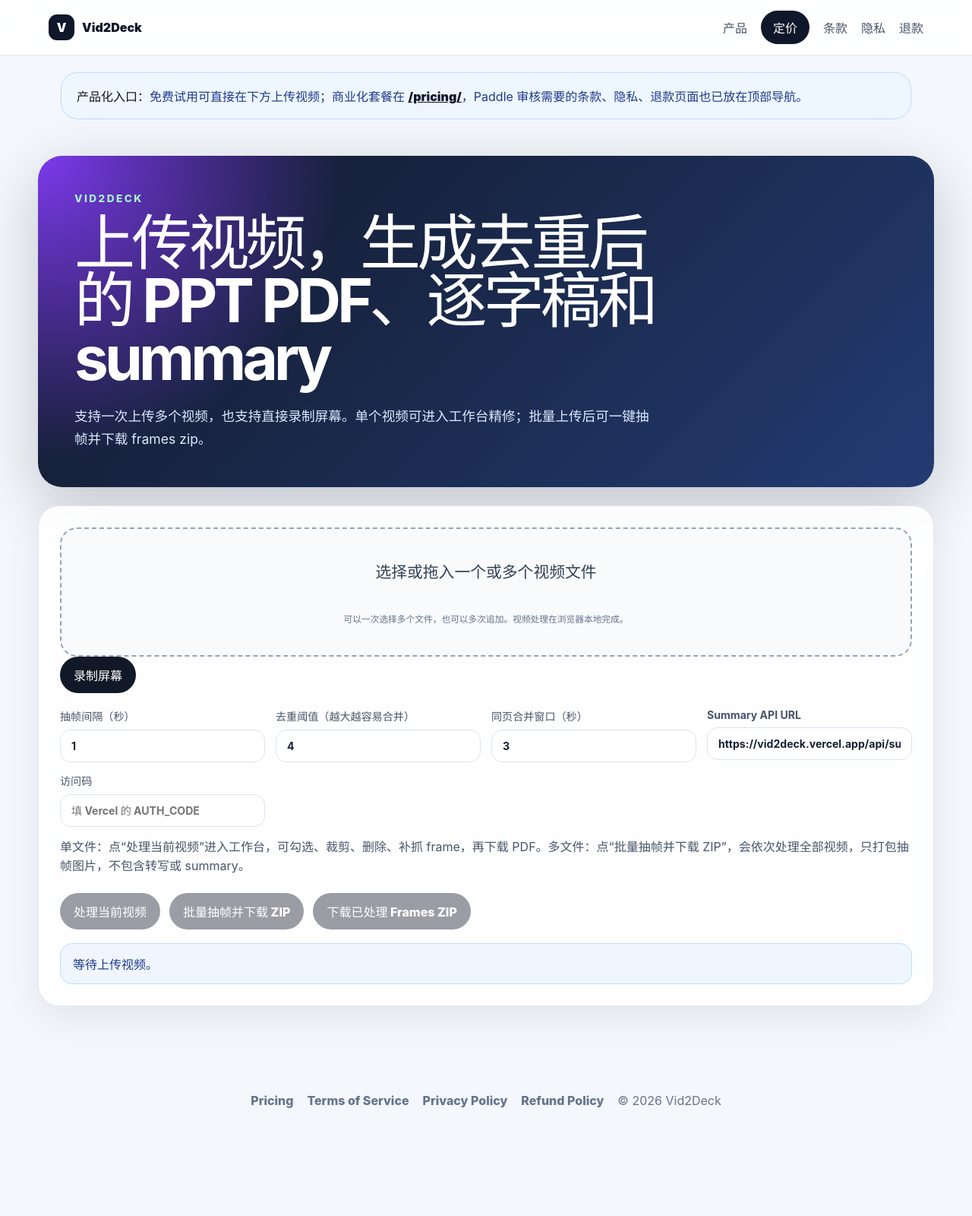
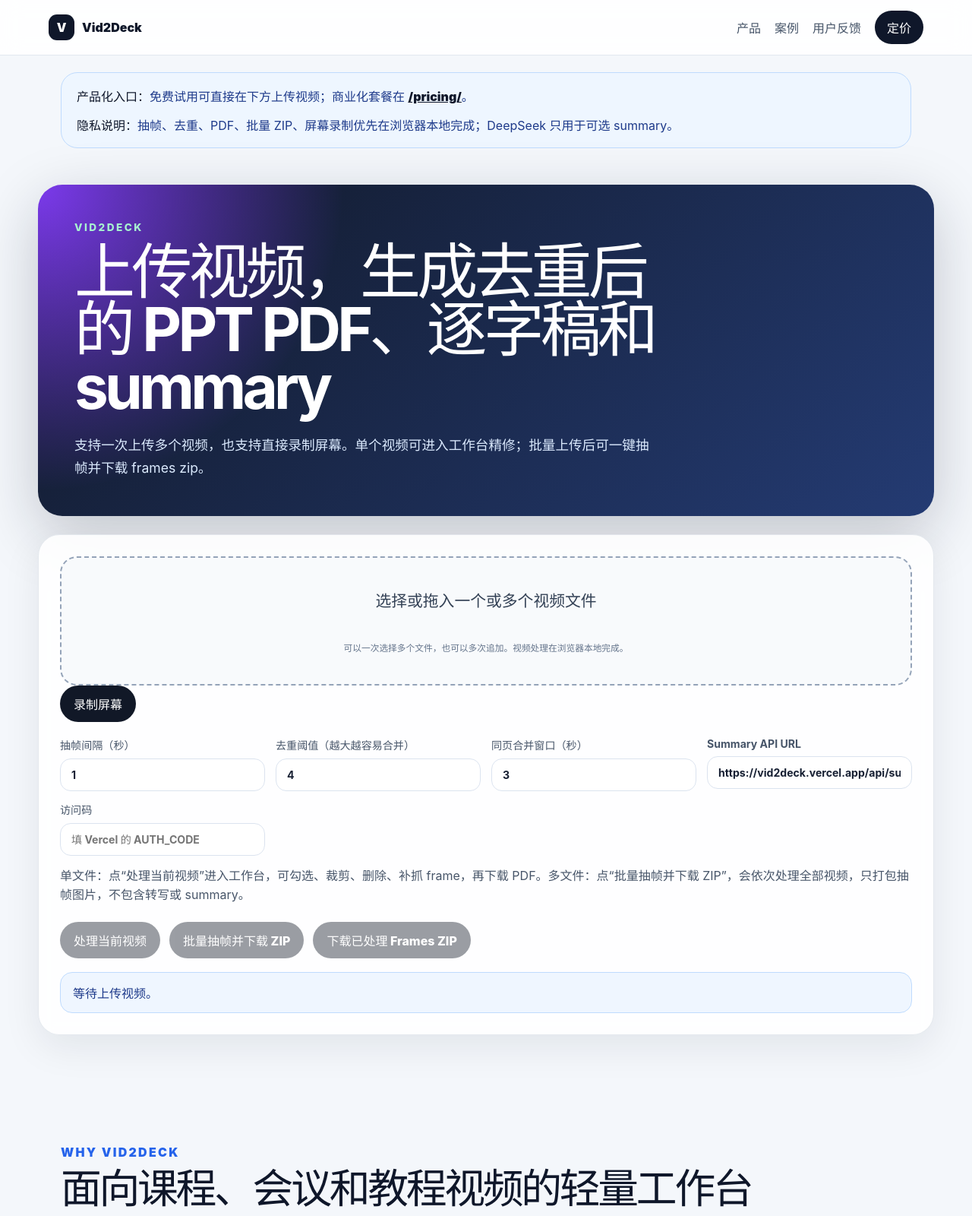
Before and after one commit to yt-feng/vid2deck, a website built with Vite: page index.html in a window 1280 px wide. Shown: the top 1600 px of the page at 76% size. Before the commit the page ends 1506 px from the top, so only its background shows below. Built offline with nearby package versions, Linux system fonts and the light colour scheme.

Commit message:
Wire landing page into homepage

```diff
--- a/index.html
+++ b/index.html
@@ -27,23 +27,24 @@
       <a class="site-brand" href="/"><span class="site-logo">V</span><span>Vid2Deck</span></a>
       <div class="site-links">
         <a href="/">产品</a>
+        <a href="#cases">案例</a>
+        <a href="#reviews">用户反馈</a>
         <a class="pricing-link" href="/pricing/">定价</a>
-        <a href="/terms-and-conditions/">条款</a>
-        <a href="/privacy/">隐私</a>
-        <a href="/refund/">退款</a>
       </div>
     </nav>
     <section class="product-strip">
-      <div><strong>产品化入口：</strong>免费试用可直接在下方上传视频；商业化套餐在 <a href="/pricing/">/pricing/</a>，Paddle 审核需要的条款、隐私、退款页面也已放在顶部导航。</div>
+      <div><strong>产品化入口：</strong>免费试用可直接在下方上传视频；商业化套餐在 <a href="/pricing/">/pricing/</a>。</div>
+      <div><strong>隐私说明：</strong>抽帧、去重、PDF、批量 ZIP、屏幕录制优先在浏览器本地完成；DeepSeek 只用于可选 summary。</div>
     </section>
     <main id="app"></main>
     <footer class="site-footer">
-      <a href="/pricing/">Pricing</a>
-      <a href="/terms-and-conditions/">Terms of Service</a>
-      <a href="/privacy/">Privacy Policy</a>
-      <a href="/refund/">Refund Policy</a>
+      <a href="/pricing/">定价</a>
+      <a href="/terms-and-conditions/">服务条款</a>
+      <a href="/privacy/">隐私政策</a>
+      <a href="/refund/">退款政策</a>
       <span>© 2026 Vid2Deck</span>
     </footer>
     <script type="module" src="/src/main.ts"></script>
+    <script type="module" src="/src/landing.ts"></script>
   </body>
 </html>
```
